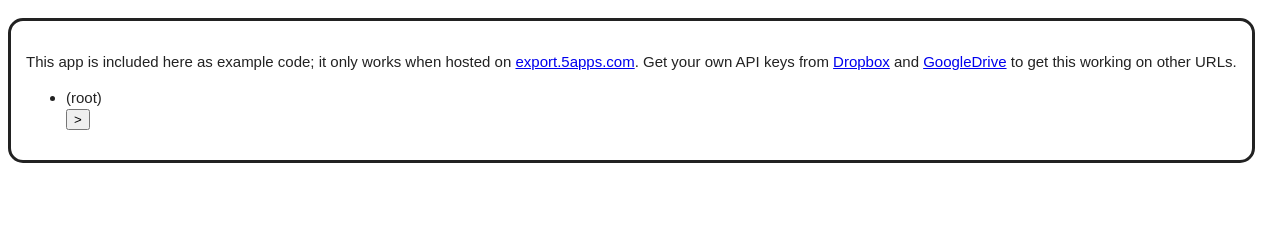
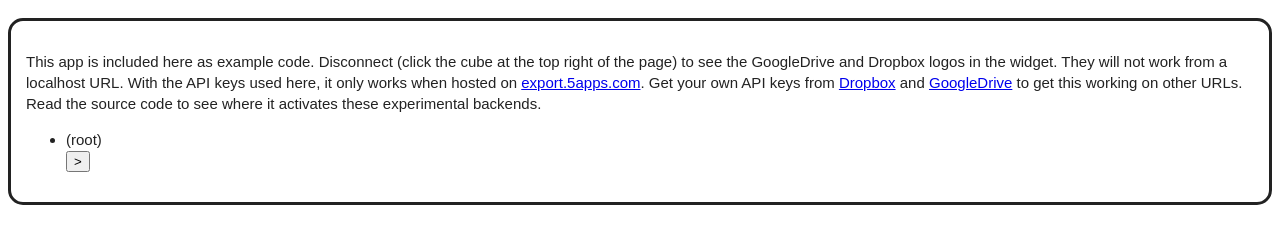
Before and after one commit to remotestorage/starter-kit, a website: page apps/backends_experimental_/index.html in a window 1280 px wide. Shown: the part 50-294 px from the top of the page. Drawn offline with Linux system fonts and the light colour scheme.

Commit message:
backends app comments, app page titles

```diff
--- a/apps/backends_experimental_/index.html
+++ b/apps/backends_experimental_/index.html
@@ -2,7 +2,7 @@
 <html lang="en">
   <head>
     <meta charset="utf-8" />
-    <title>export.5apps.com</title>
+    <title>rs.js starter-kit "backends" example</title>
     <style>
       body { font:15px sans-serif; line-height:1.4em; color:#222 }
       nav {float:left; margin:3em}
@@ -14,10 +14,14 @@
   </head>
   <body>
     <article>
-      <p>This app is included here as example code; it only works when hosted on
+      <p>This app is included here as example code.
+      Disconnect (click the cube at the top right of the page) to see the GoogleDrive and Dropbox logos
+      in the widget. They will not work from a localhost URL. With the API keys used here,
+      it only works when hosted on
       <a href="https://export.5apps.com/">export.5apps.com</a>. Get your own API keys from
       <a href="https://www.dropbox.com/developers/apps/">Dropbox</a> and
-      <a href="https://console.developers.google.com/">GoogleDrive</a> to get this working on other URLs.</p>
+      <a href="https://console.developers.google.com/">GoogleDrive</a> to get this working on other URLs.
+      Read the source code to see where it activates these experimental backends.</p>
       <ul>
         <li>(root)<div id="path-"><input type="submit" value=">" onclick="expandOne('');"></div></li>
     </article>
```
Also changed, not shown: apps/caching-strategies/index.html (+1 -1 lines), apps/hello-world/index.html (+1 -1 lines).
